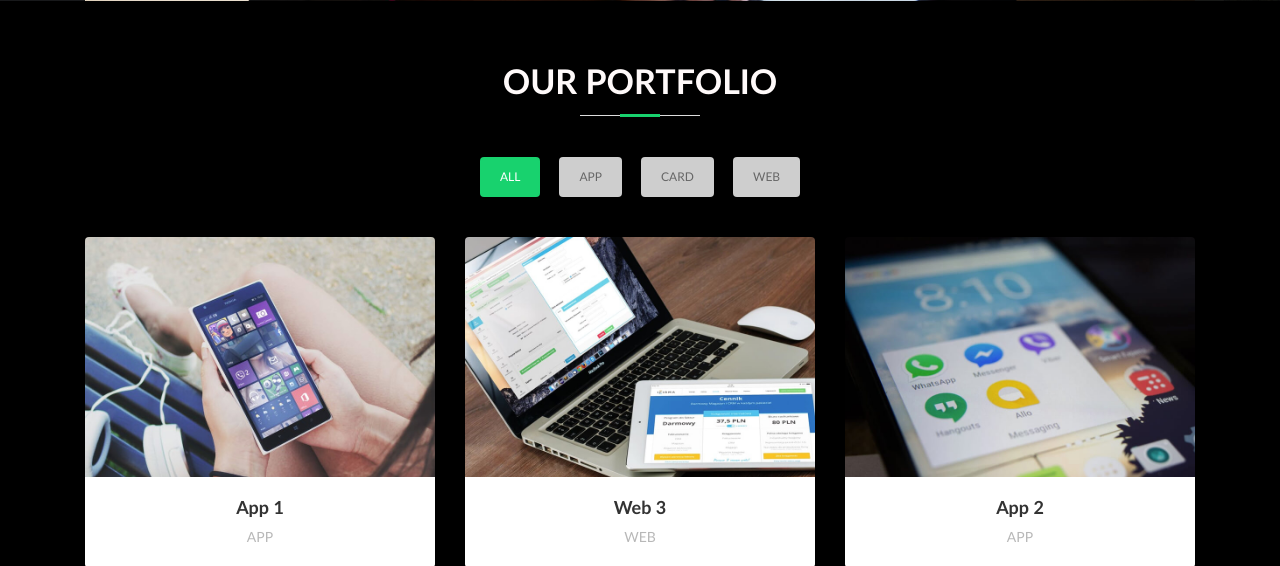
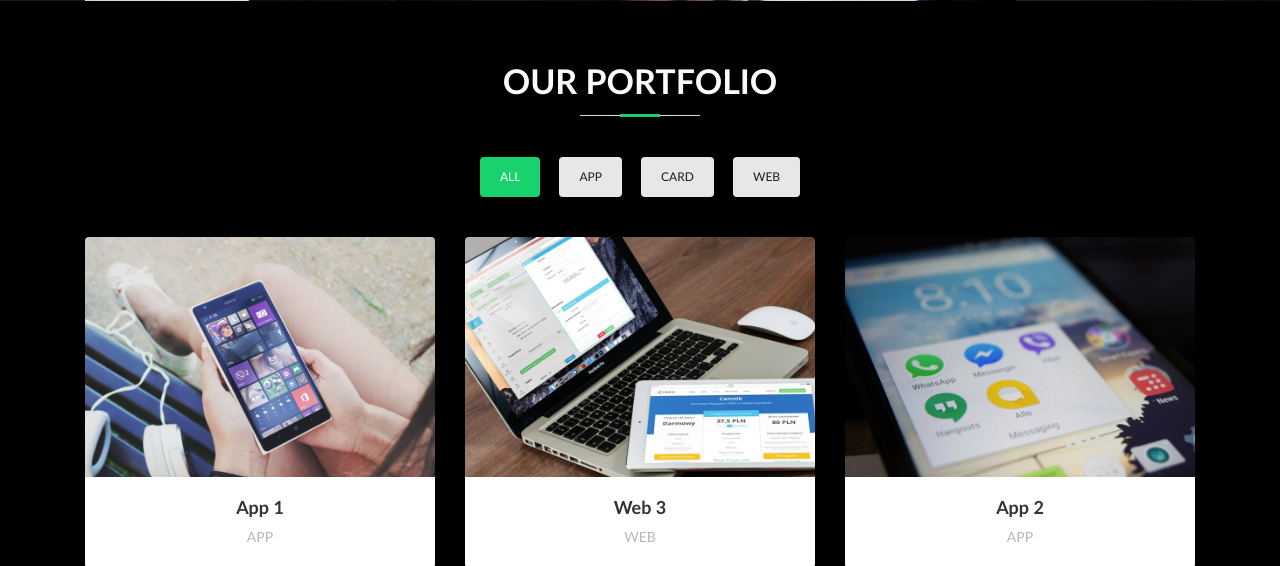
Before and after one commit to siva0812/ashiv_website, a PHP site: page / in a window 1280 px wide. Shown: the part 3974-4540 px from the top of the page. Run offline with PHP 8.4, Linux system fonts and the light colour scheme; some web fonts are replaced.

Commit message:
Update style.css

```diff
--- a/css/style.css
+++ b/css/style.css
@@ -340,7 +340,7 @@ h6 {
   width: 80%;
   margin: 0 auto 30px auto;
   color: #fff;
-  font-size: 25px;
+  font-size: 20px;
 }
 
 #intro .carousel-fade {
@@ -1026,10 +1026,10 @@ body.mobile-nav-active #mobile-nav-toggle {
   padding: 10px 20px;
   font-size: 12px;
   line-height: 20px;
-  color: #666666;
+  color: #1a1a1a;
   border-radius: 4px;
   text-transform: uppercase;
-  background: rgb(206, 206, 206);
+  background: rgb(231, 231, 231);
   margin-bottom: 5px;
   transition: all 0.3s ease-in-out;
 }
```
